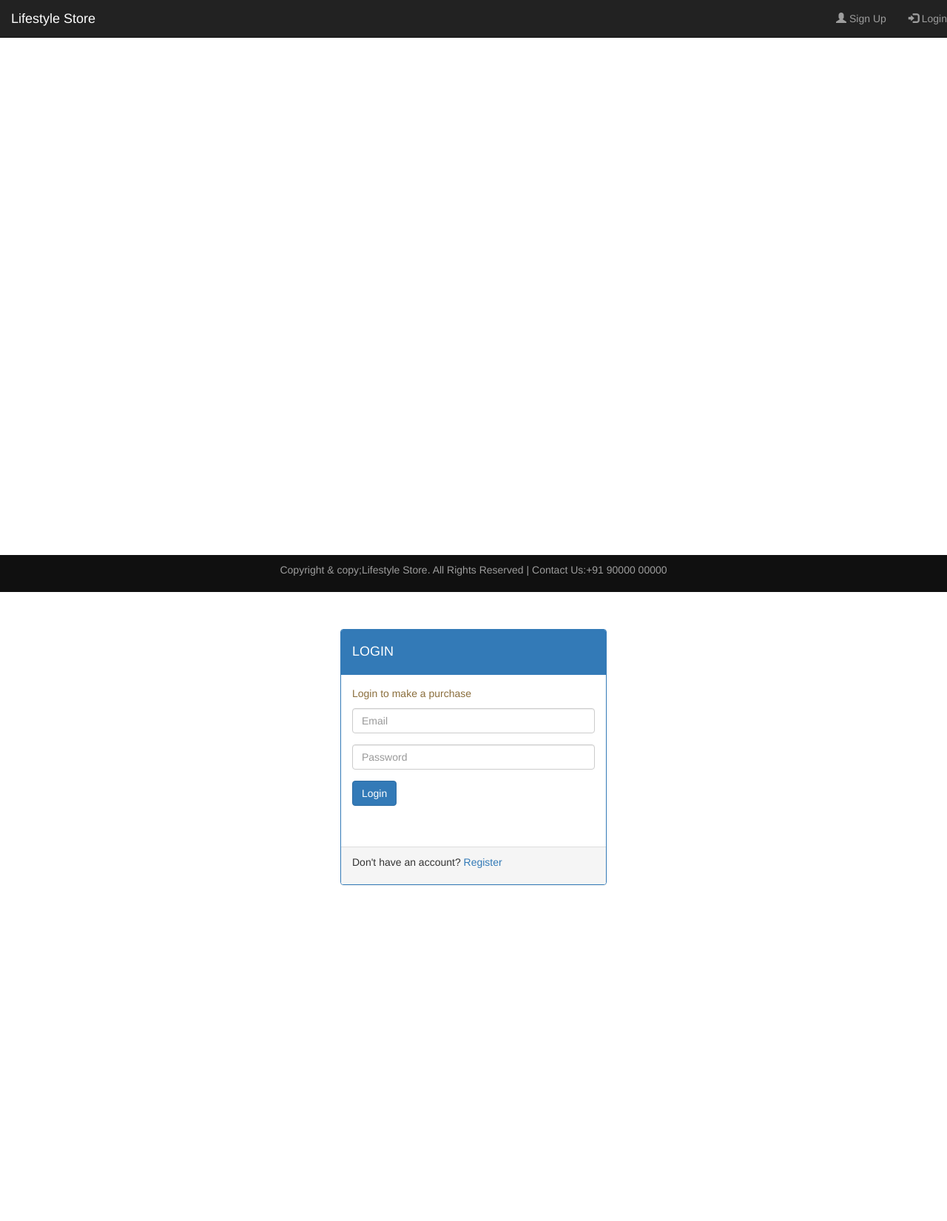
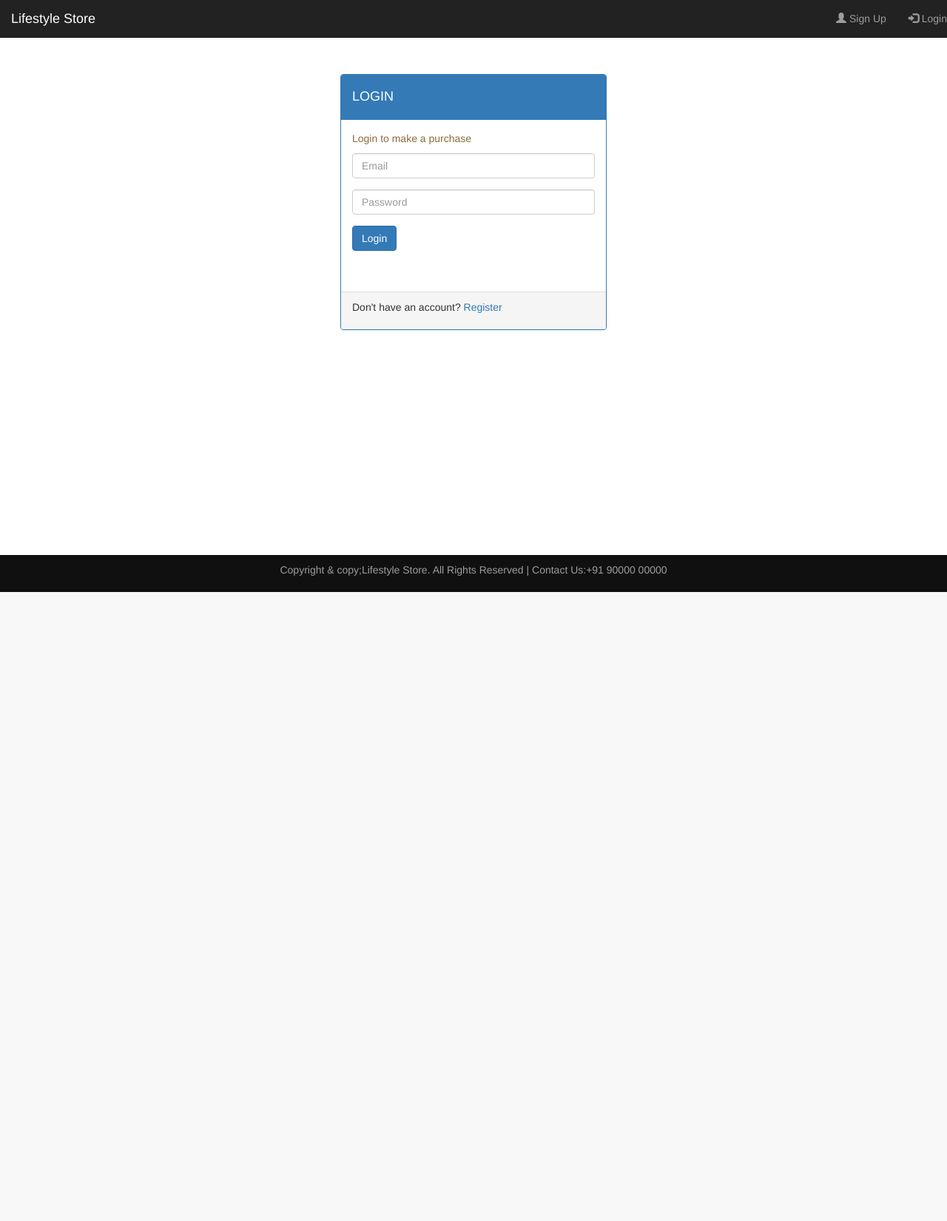
Before and after one commit to Bandi-Saideva-Goud/-Ecommerce-Site, a PHP site: page /login.php in a window 1280 px wide. Shown: the whole page at 74% size. After the commit the page ends 800 px from the top, so only its background shows below. Run offline with PHP 8.4, Linux system fonts and the light colour scheme; data that the repository does not hold is empty.

Commit message:
Update login.css

```diff
--- a/includes/login.css
+++ b/includes/login.css
@@ -17,10 +17,6 @@ html, body {
     height: 100%;
 }
 
-.container {
-    min-height:100%;
-}
-
 footer{
     position: absolute;
     padding: 10px 0;
```
